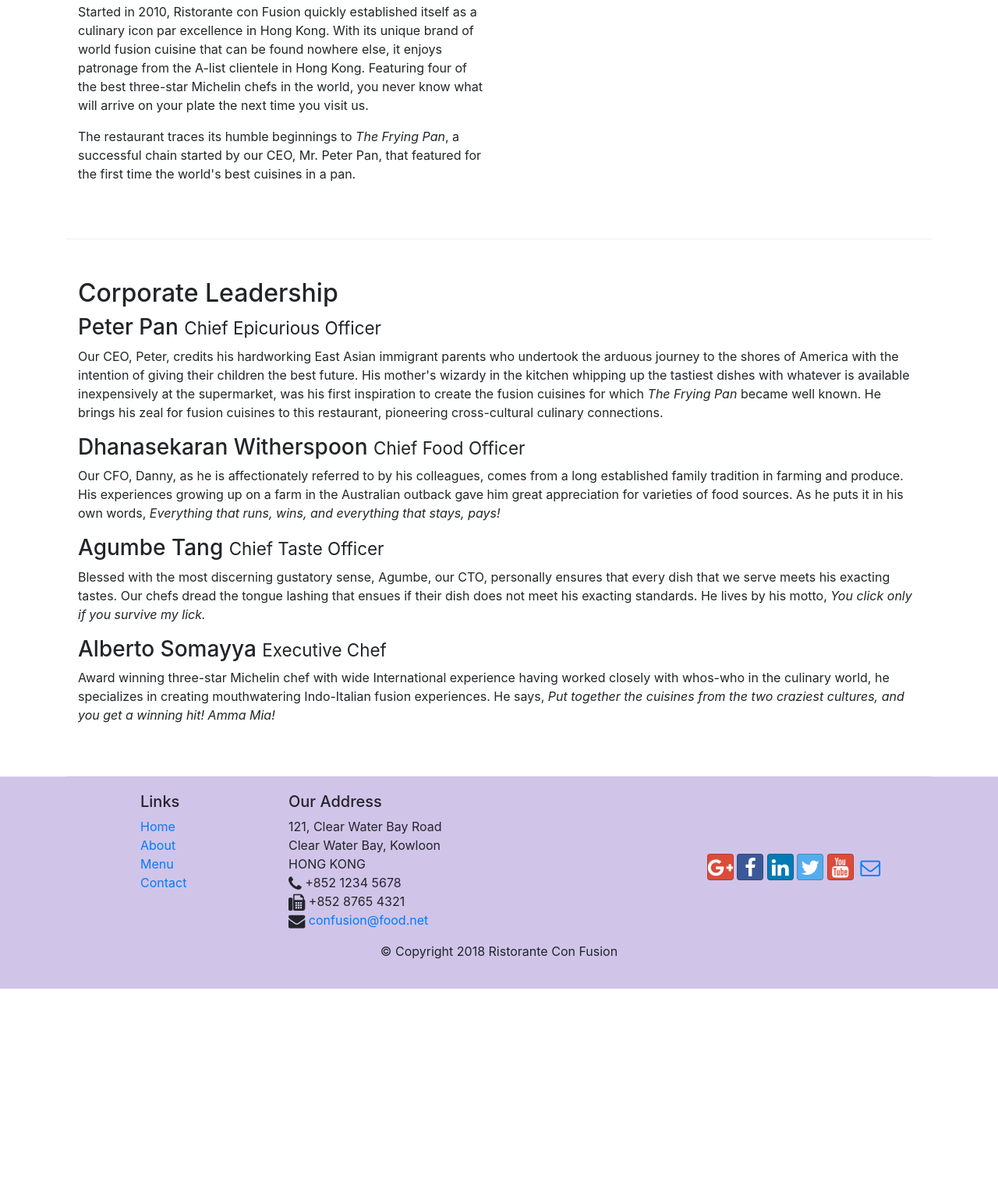
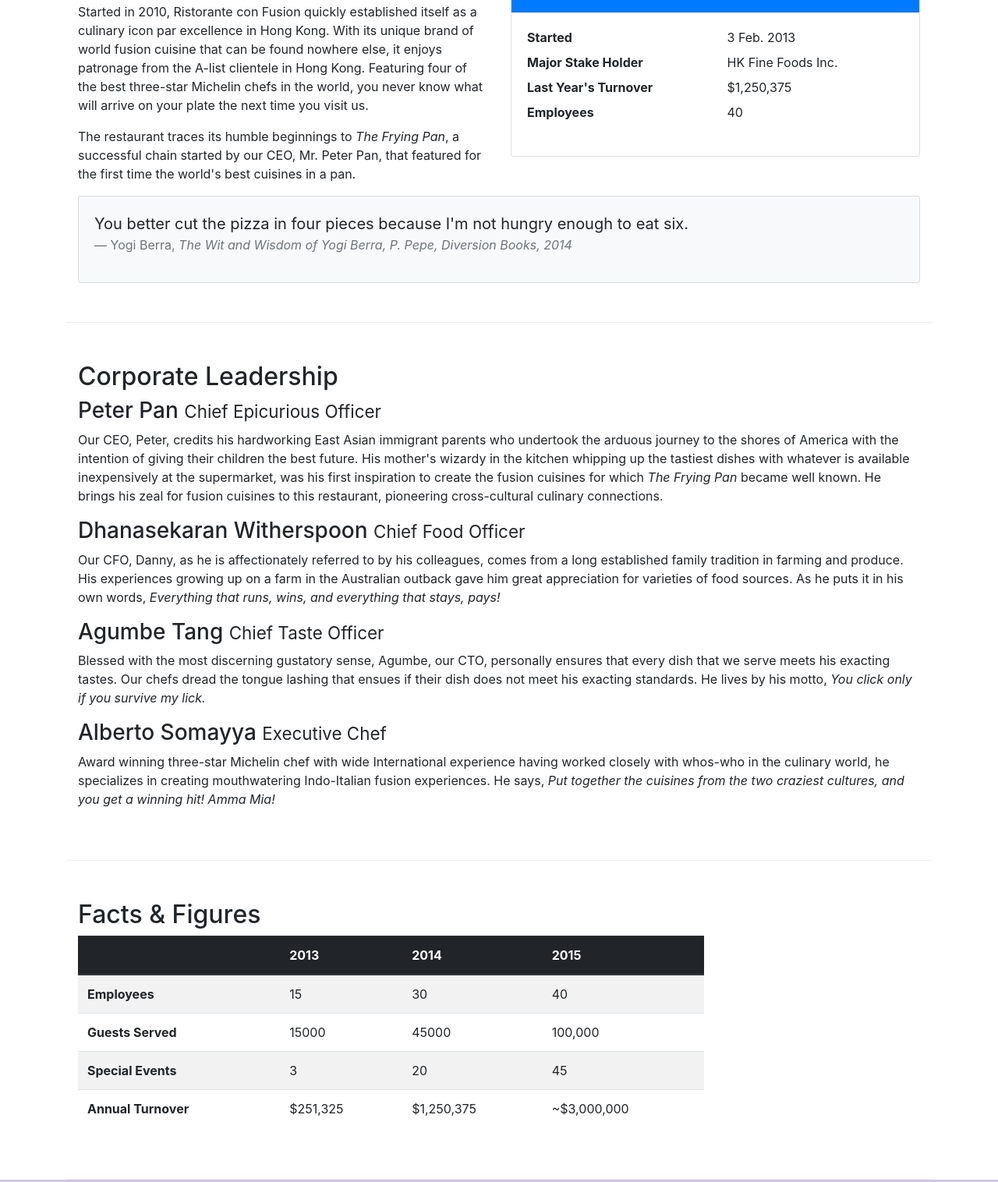
Before and after one commit to HarshitPatel25/BootStrap, a website: page aboutus.html in a window 1280 px wide. Shown: the part 558-2074 px from the top of the page at 78% size. Before the commit the page ends 1826 px from the top, so only its background shows below. Drawn offline with nearby package versions, Linux system fonts and the light colour scheme.

Commit message:
Tables and cards

```diff
--- a/aboutus.html
+++ b/aboutus.html
@@ -64,9 +64,39 @@
                 <p>Started in 2010, Ristorante con Fusion quickly established itself as a culinary icon par excellence in Hong Kong. With its unique brand of world fusion cuisine that can be found nowhere else, it enjoys patronage from the A-list clientele in Hong Kong.  Featuring four of the best three-star Michelin chefs in the world, you never know what will arrive on your plate the next time you visit us.</p>
                 <p>The restaurant traces its humble beginnings to <em>The Frying Pan</em>, a successful chain started by our CEO, Mr. Peter Pan, that featured for the first time the world's best cuisines in a pan.</p>
             </div>
-            <div>
-            </div>
+
+                <div class="col-12 col-sm-6">
+                    <div class="card">
+                        <h3 class="card-header bg-primary text-white">Facts At a Glance</h3>
+                        <div class="card-body">
+                            <dl class="row">
+                                <dt class="col-6">Started</dt>
+                                <dd class="col-6">3 Feb. 2013</dd>
+                                <dt class="col-6">Major Stake Holder</dt>
+                                <dd class="col-6">HK Fine Foods Inc.</dd>
+                                <dt class="col-6">Last Year's Turnover</dt>
+                                <dd class="col-6">$1,250,375</dd>
+                                <dt class="col-6">Employees</dt>
+                                <dd class="col-6">40</dd>
+                            </dl>
+                        </div>
+                    </div>
+                </div>
+
+                <div class="col-12">
+                    <div class="card card-body bg-light">
+                        <blockquote class="blockquote">
+                            <p class="mb-0">You better cut the pizza in four pieces because
+                                I'm not hungry enough to eat six.</p>
+                            <footer class="blockquote-footer">Yogi Berra,
+                                <cite title="Source Title">The Wit and Wisdom of Yogi Berra,
+                                P. Pepe, Diversion Books, 2014</cite>
+                            </footer>
+                        </blockquote>
+                    </div>
+                </div>
         </div>
+
 
 
         <div class="row row-content ">
@@ -83,10 +113,56 @@
             </div>
        </div>
 
-    </div>
 
 
 
+    <div class="row row-content">
+        <div class="col-12 col-sm-9">
+            <h2>Facts &amp; Figures</h2>
+            <div class="table-responsive">
+                <table class="table table-striped">
+                    <thead class="thead-dark">
+                        <tr>
+                            <th>&nbsp;</th>
+                            <th>2013</th>
+                            <th>2014</th>
+                            <th>2015</th>
+                        </tr>
+                    </thead>
+                    <tbody>
+                        <tr>
+                            <th>Employees</th>
+                            <td>15</td>
+                            <td>30</td>
+                            <td>40</td>
+                        </tr>
+                        <tr>
+                            <th>Guests Served</th>
+                            <td>15000</td>
+                            <td>45000</td>
+                            <td>100,000</td>
+                        </tr>
+                        <tr>
+                            <th>Special Events</th>
+                            <td>3</td>
+                            <td>20</td>
+                            <td>45</td>
+                        </tr>
+                        <tr>
+                            <th>Annual Turnover</th>
+                            <td>$251,325</td>
+                            <td>$1,250,375</td>
+                            <td>~$3,000,000</td>
+                        </tr>
+                    </tbody>
+                </table>
+            </div>
+        </div>
+         <div class="col-12 col-sm-3">
+        </div>
+   </div>
+
+</div>
     <footer class="footer">
         <div class="container">
             <div class="row">
```
Also changed, not shown: contactus.html (+60 -5 lines), index.html (line endings or trailing spaces).
